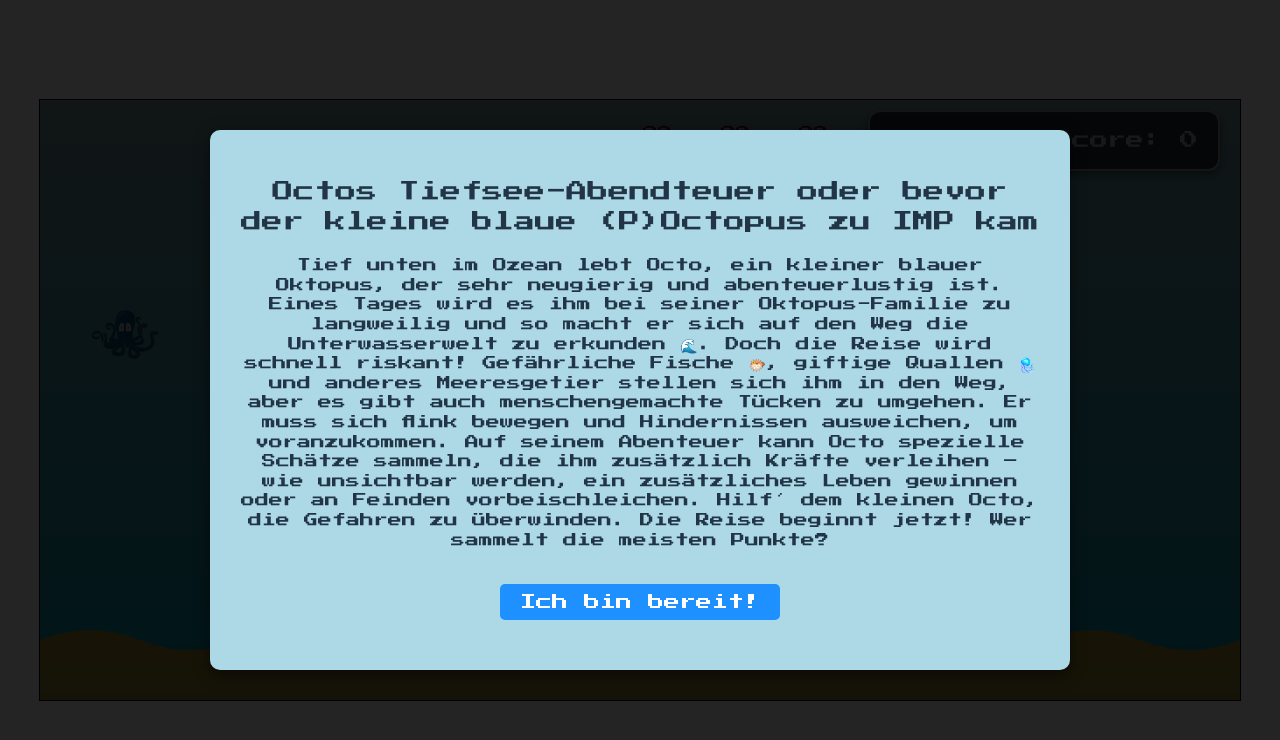
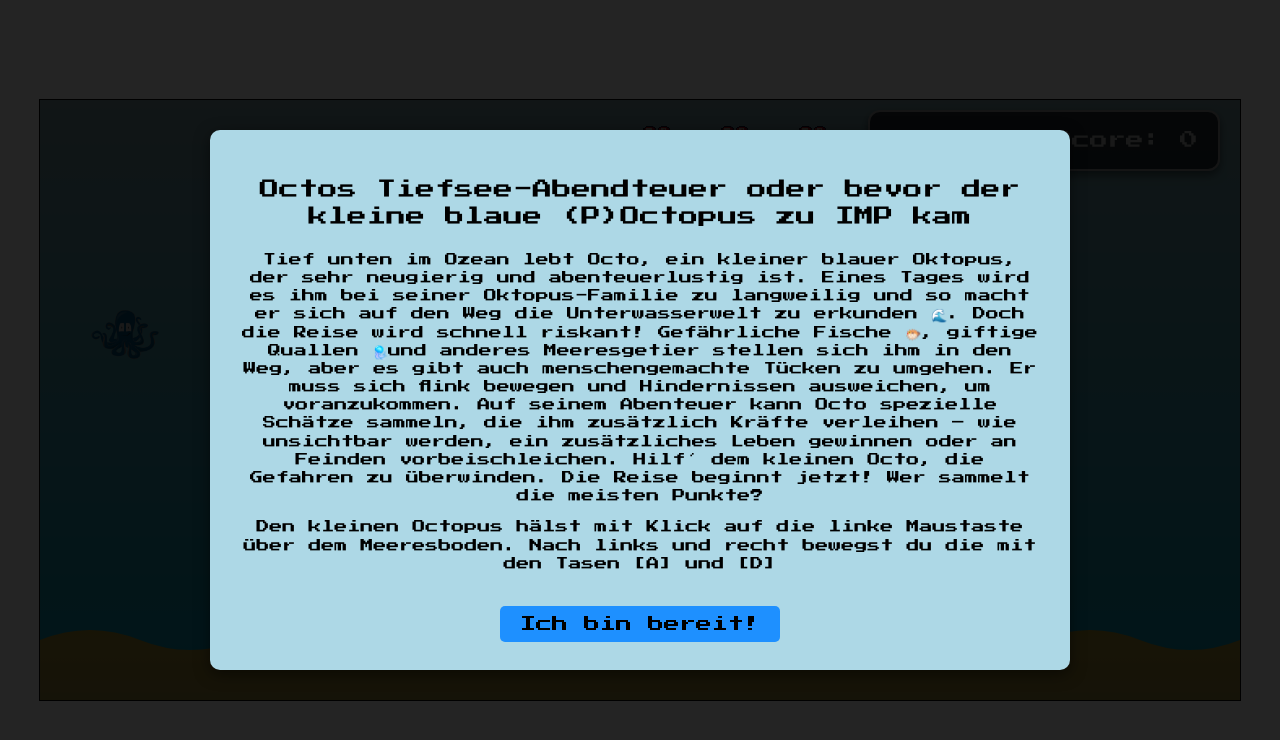
Before and after one commit to FxHaa/floppypoct, a React (Vite) app: page / in a window 1280 px wide. Shown: the top 740 px of the page. Built offline with nearby package versions, Linux system fonts and the light colour scheme.

Commit message:
Adjust font size, add text, and refine styles in modal.
Reduced font size for better layout consistency and added instructional text for gameplay. Introduced new text color styling to improve readability.

```diff
--- a/src/SDMANAGER.tsx
+++ b/src/SDMANAGER.tsx
@@ -782,8 +782,9 @@ const SDMANAGER = () => {
                     maxWidth: "800px",
                     textAlign: "center",
                     boxShadow: "0px 4px 15px rgba(0, 0, 0, 0.5)",
-                    fontSize: "14px", // Schriftgröße reduziert
+                    fontSize: "13px", // Schriftgröße reduziert
                     lineHeight: "1.4", // Absatzzeilenhöhe anpassen
+                    color: 'black',
                     zIndex: 1200,
                   }}
               >
@@ -797,6 +798,7 @@ const SDMANAGER = () => {
                   Hilf´ dem kleinen Octo, die Gefahren zu überwinden. Die Reise beginnt jetzt!
                   Wer sammelt die meisten Punkte?
                 </p>
+                <p>Den kleinen Octopus hälst mit Klick auf die linke Maustaste über dem Meeresboden. Nach links und recht bewegst du die mit den Tasen [A] und [D] </p>
                 <button
                     onClick={startGame} // Verbindet das Schließen des Modals und Start des Spiels
                     style={{
@@ -809,6 +811,7 @@ const SDMANAGER = () => {
                       color: "white",
                       border: "none",
                       cursor: "pointer",
+                      color: 'black',
                       transition: "0.3s",
                     }}
                     onMouseOver={(e) =>
```
